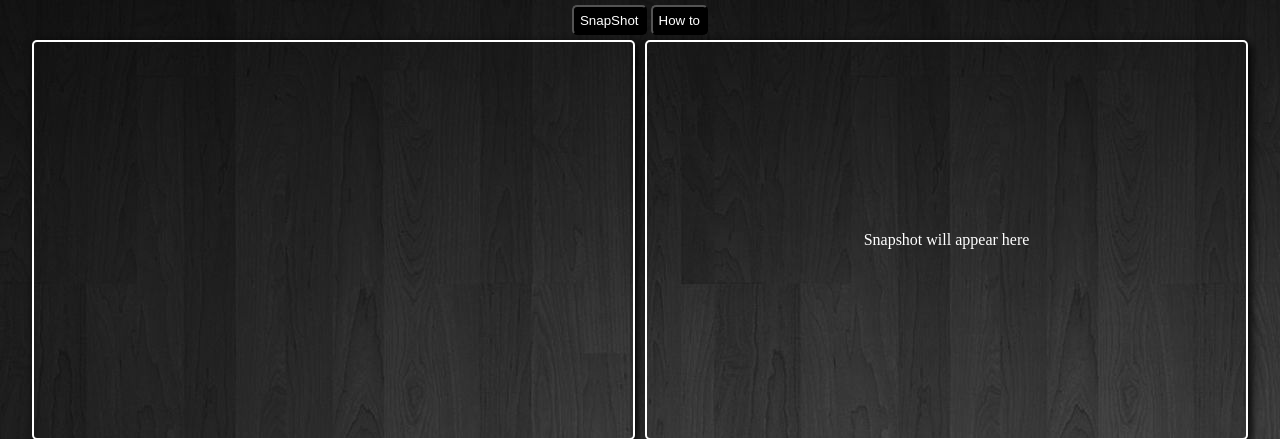
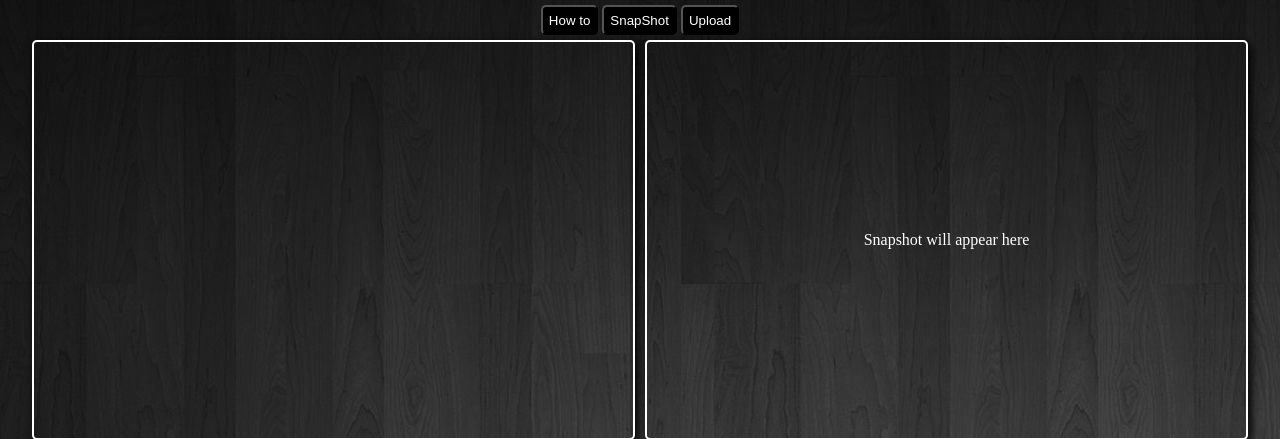
Before and after one commit to MarcusLittleDev/FaceDetection, a Flask app: page / in a window 1280 px wide. Shown: the part 40-479 px from the top of the page. Run offline with Flask 2, Linux system fonts and the light colour scheme.

Commit message:
Added image upload functionality

```diff
--- a/app/templates/index.html
+++ b/app/templates/index.html
@@ -199,6 +199,10 @@
         .loading span:nth-child(3) {
             animation-delay: .4s;
         }
+
+        #uploader  {
+            display: none;
+        }
     </style>
 </head>
 
@@ -208,8 +212,10 @@
     </nav>
     <video autoplay="true" style="display:none;" id="videoElement"></video>
     <div id="button-container">
+        <button class="button" id="modal-button"><a href="#summary-modal">How to</a></button>
         <button class="button" id="snapshot-button" onclick="snapShot()">SnapShot</button>
-        <button class="button" id="modal-button"><a href="#summary-modal">How to</a></button>
+        <button class="button" id="upload-button" onclick="fileUpload()">Upload</button>
+        <input id="uploader" type="file" accept="image/*" value="Upload" on>
     </div>
     <div id="container">
         <div class="flex-item">
@@ -228,7 +234,7 @@
             <p>
                 This is a proof of concept web application that I created using OpenCV for face detection. <br />
                 Simply click the snapshot button while looking into your camera and your face should be outlined and
-                shown. <br />
+                shown. You can also upload an image to perform detection on it. <br />
                 You may have to remove any headphones or glasses and take the photo in decent lighting for better
                 results.
             </p>
@@ -290,9 +296,57 @@
             }, 0.1);
         });
 
+        document.getElementById("uploader").addEventListener('change', function(e) {
+            if (this.files && this.files[0]) {
+                var reader = new FileReader();
+
+                reader.onload = function(event){
+                    var img = new Image();
+                    img.onload = function(){
+                        upload(resizeImage(img).toDataURL('image/webp'))
+                    }
+
+                    img.src = event.target.result;
+                }
+                reader.readAsDataURL(this.files[0]);
+            }
+        });
+
+        // returns canvas with smaller image
+        function resizeImage(image) {
+            var tempCanvas = document.createElement('canvas'),
+                    max_size = 500,
+                    width = image.width,
+                    height = image.height;
+                if (width > height) {
+                    if (width > max_size) {
+                        height *= max_size / width;
+                        width = max_size;
+                    }
+                } else {
+                    if (height > max_size) {
+                        width *= max_size / height;
+                        height = max_size;
+                    }
+                }
+                tempCanvas.width = width;
+                tempCanvas.height = height;
+                tempCanvas.getContext('2d').drawImage(image, 0, 0, width, height);
+                return tempCanvas
+        }
+
+        function fileUpload()
+        {
+            $("#uploader").click();
+        }
+
         function snapShot() {
             //drawing = false;
             var pic = canvas.toDataURL('image/webp')
+            upload(pic);
+        }
+
+        function upload(pic) {
             document.getElementById("overlay").style.display = "block";
             return $.ajax({
                 type: "GET",
```
